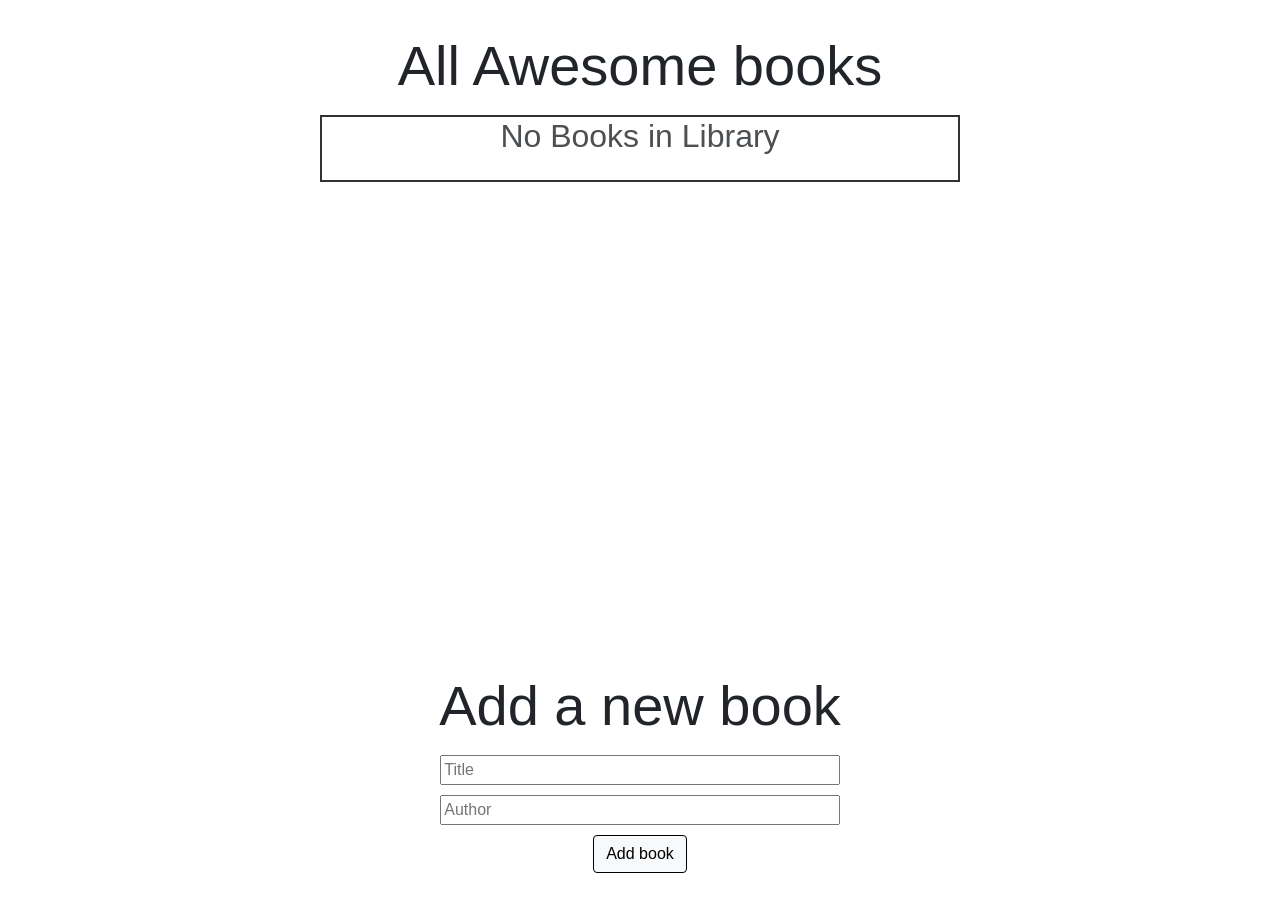
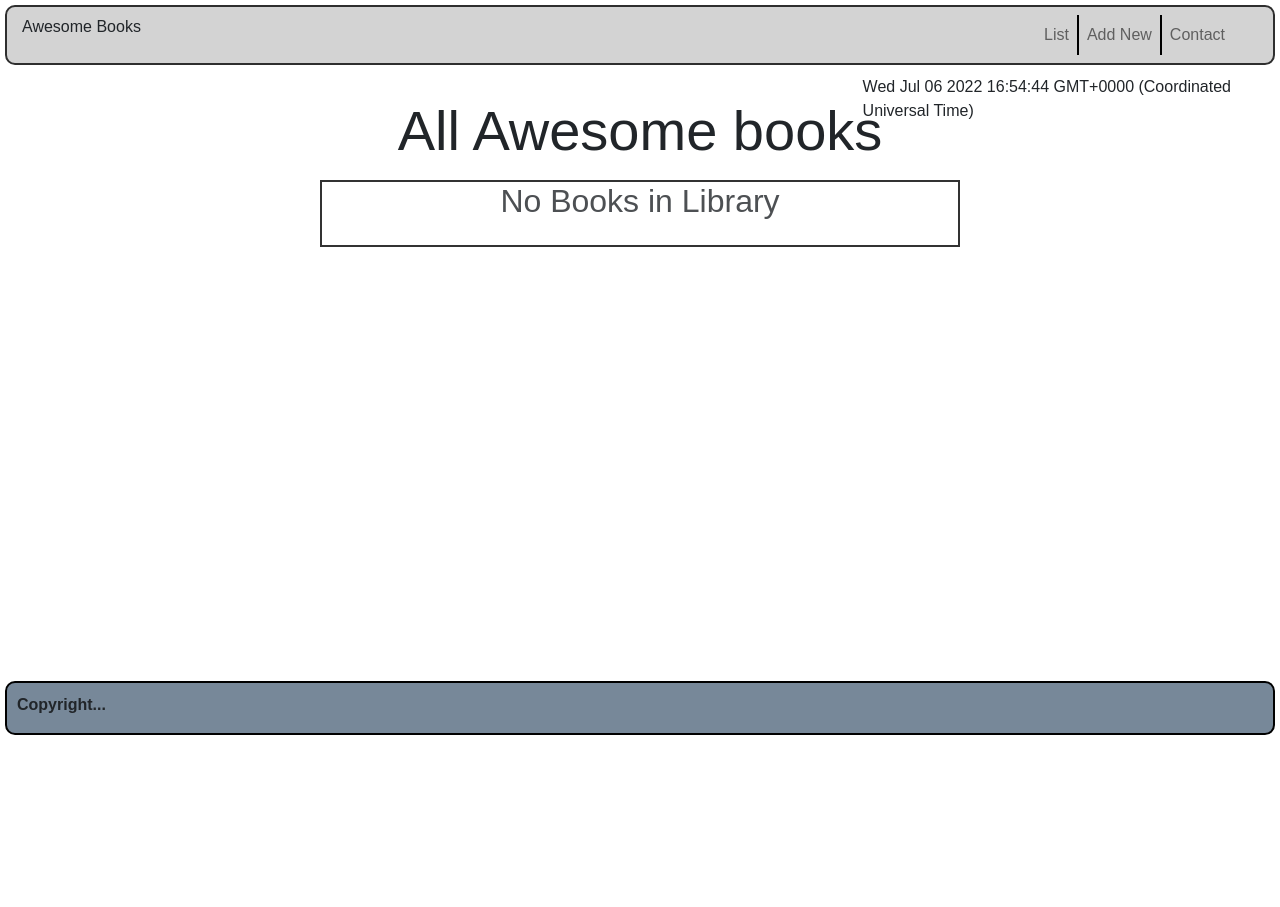
Before and after one commit to JOdiemo/awesome-books-js, a website: page index.html in a window 1280 px wide. After the commit the page ends 800 px from the top, so only its background shows below. Drawn offline with nearby package versions, Linux system fonts and the light colour scheme; a web font is replaced by a local one.

Commit message:
Fixing menu toggling

```diff
--- a/index.html
+++ b/index.html
@@ -10,10 +10,30 @@
     <meta name="viewport" content="width=device-width, initial-scale=1.0">
     <link rel="stylesheet" href="./style.css">
     <title>Aweasome Books</title>
-    <link rel="stylesheet" href="style.css">
 </head>
 
 <body class="m-0">
+    <nav class="navbar navbar-expand-sm navbar-light">
+        <div class="nav-brand">
+            <p>Awesome Books</p>
+        </div>
+        <div class="align-items-right d-flex">
+            <ul class="navbar-nav linkmenu">
+                <li class="nav-item">
+                    <a class="nav-link" href="#">List</a>
+                </li>
+                <li class="nav-item">
+                    <a class="nav-link" href="#">Add New</a>
+                </li>
+                <li class="nav-item">
+                    <a class="nav-link" href="#">Contact</a>
+                </li>
+            </ul>
+        </div>
+    </nav>
+    <div class="date">
+        <p id="render-date" class="fs-6 date position-absolute"></p>
+    </div>
      <section id="books-list" class="book-list col-xl-5 col-lg-6 col-md-8 col-sm-10 mx-auto p-4">
         <h1 class="display-4 py-2 text-dark text-center">All Awesome books</h1>
         <div class="books-container container d-flex flex-column mb-5 mx-auto">
@@ -23,7 +43,7 @@
             </table>
         </div>
     </section>
-    <section id="add-book-container">
+    <section id="add-book-container" class="d-none">
         <div class="row text-light">
             <div class="col-xl-5 col-lg-6 col-md-8 col-sm-10 mx-auto form p-4">
                 <h2 class="display-4 py-2 text-dark text-center">Add a new book</h2>
@@ -40,7 +60,21 @@
             </div>
         </div>
     </section>
-
+    <section class="contact-info  d-none" id="contact">
+        <br><br>
+        <h2 class="p-4 text-center">Contact Information</h2>
+        <br>
+        <p>Do have any questions or you just want to say "Hello"? <br> You can reach out to us</p><br>
+        <ul class="contact-list">
+            <li>Our email: mail@mail.com</li>
+            <li>Our phone number: 0043586534422</li>
+            <li>Our address: Streetname 22, 84503 City, Coutry</li>
+        </ul>
+    </section>
+    <footer class="end-page">
+        <p>Copyright...</p>
+    </footer>
+    <script src="./js/menu.js"></script>
    <script src="./js/class.js"></script>
 </body>
 </html>
--- /dev/null
+++ b/js/menu.js
@@ -0,0 +1,25 @@
+const link = document.querySelectorAll('.nav-link');
+const list = document.getElementById('books-list');
+const add = document.getElementById('add-book-container');
+const contact = document.getElementById('contact');
+
+link[0].addEventListener('click', () => {
+  list.classList.remove('d-none');
+  add.classList.add('d-none');
+  contact.classList.add('d-none');
+});
+
+link[1].addEventListener('click', () => {
+  list.classList.add('d-none');
+  add.classList.remove('d-none');
+  contact.classList.add('d-none');
+});
+
+link[2].addEventListener('click', () => {
+  list.classList.add('d-none');
+  add.classList.add('d-none');
+  contact.classList.remove('d-none');
+});
+
+const d = new Date();
+document.getElementById('render-date').innerHTML = d;
--- a/style.css
+++ b/style.css
@@ -1,13 +1,41 @@
 @import url('http://fonts.cdnfonts.com/css/cocogoose');
 
 * {
-  font-family: "COCOGOOSE", sans-serif;
+  font-family: sans-serif;
 }
 
 body {
-  margin: 0;
-  padding: 0;
+  margin: 5px;
+  padding: 5px;
   box-sizing: border-box;
+  width: 100%;
+}
+
+.navbar {
+  display: flex;
+  justify-content: space-between;
+  padding-left: 15px;
+  padding-right: 10px;
+  border: 2px solid #2e2e2e;
+  width: 100%;
+  background-color: lightgray;
+  border-radius: 10px;
+}
+
+.date p {
+  display: flex;
+  align-content: flex-end;
+  padding-left: 67%;
+  padding-top: 10px;
+}
+
+.nav-item:nth-child(2),
+.nav-item:nth-child(3) {
+  border-left: 2px solid black;
+}
+
+.linkmenu {
+  padding-right: 30px;
 }
 
 form > input {
@@ -23,7 +51,7 @@ tr {
   position: relative;
   z-index: 1;
   width: 100%;
-  min-height: 80vh;
+  height: 77vh;
 }
 
 .books-container {
@@ -39,3 +67,31 @@ tr {
 .btn:hover {
   border: 2px solid #2e2e2e;
 }
+
+#add-book-container {
+  height: 77vh;
+}
+
+.contact-list {
+  padding-left: 35%;
+}
+
+.contact-info {
+  height: 77vh;
+}
+
+.contact-info p {
+  padding-left: 30%;
+}
+
+.end-page {
+  border: 2px solid black;
+  border-radius: 10px;
+  background-color: lightslategray;
+}
+
+.end-page p {
+  padding-left: 10px;
+  padding-top: 10px;
+  font-weight: bold;
+}
```
Also changed, not shown: .github/workflows/linters.yml (added).
